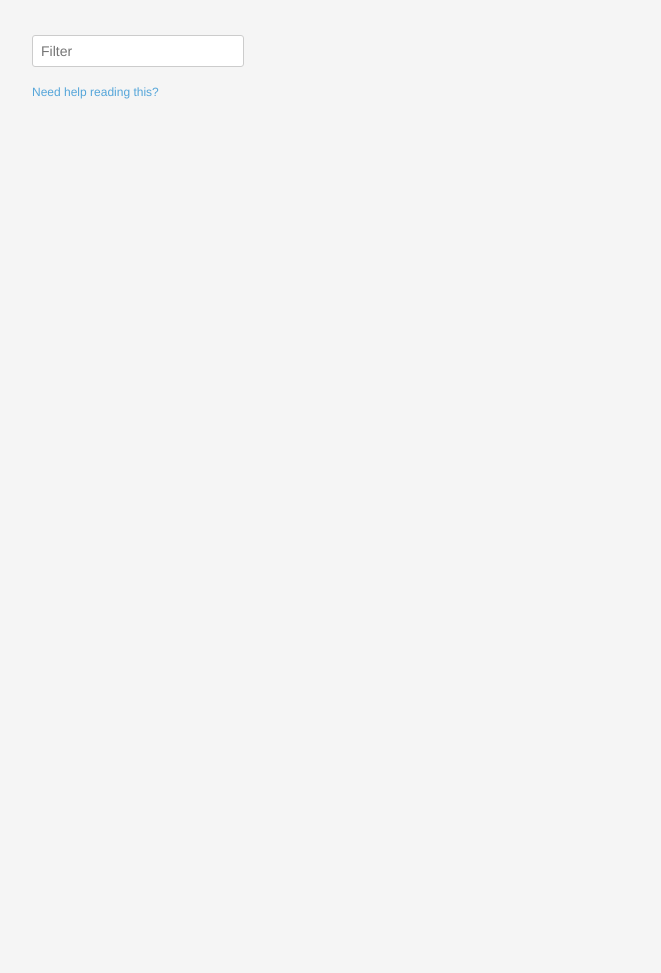
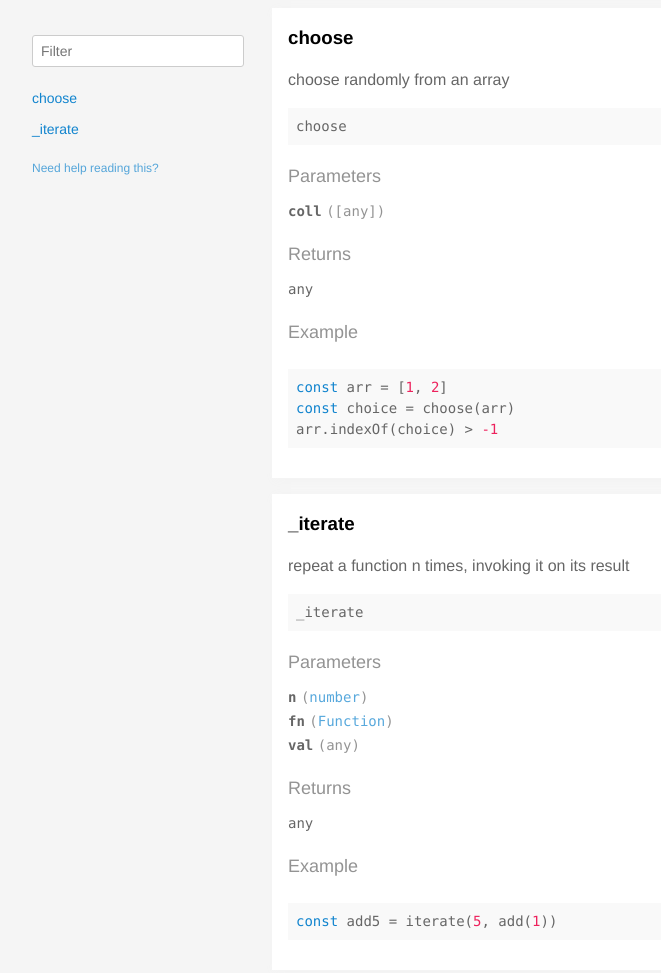
Before and after one commit to theuprising/crumbles, a website built with webpack: page docs/index.html in a window 1280 px wide. Shown: the whole page, without its empty margins (112-773 px from the left). Before the commit the page ends 800 px from the top, so only its background shows below. Built offline with nearby package versions, Linux system fonts and the light colour scheme.

Commit message:
update docs

```diff
--- a/docs/index.html
+++ b/docs/index.html
@@ -23,6 +23,26 @@
           <div id='toc'>
             <ul class='list-reset h5 py1-ul'>
 
+
+                <li><a
+                  href='#choose'
+                  class="">
+                  choose
+
+                </a>
+
+                </li>
+
+
+                <li><a
+                  href='#_iterate'
+                  class="">
+                  _iterate
+
+                </a>
+
+                </li>
+
             </ul>
           </div>
           <div class='mt1 h6 quiet'>
@@ -32,6 +52,160 @@
       </div>
       <div class='fix-margin-3'>
 
+
+            <section class='p2 mb2 clearfix bg-white minishadow'>
+
+
+  <div class='clearfix'>
+
+    <h3 class='fl m0' id='choose'>
+      choose
+    </h3>
+
+
+  </div>
+
+
+  <p>choose randomly from an array</p>
+
+
+  <div class='pre p1 fill-light mt0'>choose</div>
+
+
+
+
+
+
+
+
+
+
+    <div class='py1 quiet mt1 prose-big'>Parameters</div>
+    <div class='prose'>
+
+        <div class='space-bottom0'>
+          <div>
+            <span class='code bold'>coll</span> <code class='quiet'>([any])</code>
+          </div>
+
+        </div>
+
+    </div>
+
+
+
+
+
+
+      <div class='py1 quiet mt1 prose-big'>Returns</div>
+      <code>any</code>
+
+
+
+
+
+
+    <div class='py1 quiet mt1 prose-big'>Example</div>
+
+
+      <pre class='p1 overflow-auto round fill-light'><span class="hljs-keyword">const</span> arr = [<span class="hljs-number">1</span>, <span class="hljs-number">2</span>]
+<span class="hljs-keyword">const</span> choice = choose(arr)
+arr.indexOf(choice) &gt; <span class="hljs-number">-1</span></pre>
+
+
+
+
+
+
+
+
+</section>
+
+
+
+
+            <section class='p2 mb2 clearfix bg-white minishadow'>
+
+
+  <div class='clearfix'>
+
+    <h3 class='fl m0' id='_iterate'>
+      _iterate
+    </h3>
+
+
+  </div>
+
+
+  <p>repeat a function n times, invoking it on its result</p>
+
+
+  <div class='pre p1 fill-light mt0'>_iterate</div>
+
+
+
+
+
+
+
+
+
+
+    <div class='py1 quiet mt1 prose-big'>Parameters</div>
+    <div class='prose'>
+
+        <div class='space-bottom0'>
+          <div>
+            <span class='code bold'>n</span> <code class='quiet'>(<a href="https://developer.mozilla.org/en-US/docs/Web/JavaScript/Reference/Global_Objects/Number">number</a>)</code>
+          </div>
+
+        </div>
+
+        <div class='space-bottom0'>
+          <div>
+            <span class='code bold'>fn</span> <code class='quiet'>(<a href="https://developer.mozilla.org/en-US/docs/Web/JavaScript/Reference/Statements/function">Function</a>)</code>
+          </div>
+
+        </div>
+
+        <div class='space-bottom0'>
+          <div>
+            <span class='code bold'>val</span> <code class='quiet'>(any)</code>
+          </div>
+
+        </div>
+
+    </div>
+
+
+
+
+
+
+      <div class='py1 quiet mt1 prose-big'>Returns</div>
+      <code>any</code>
+
+
+
+
+
+
+    <div class='py1 quiet mt1 prose-big'>Example</div>
+
+
+      <pre class='p1 overflow-auto round fill-light'><span class="hljs-keyword">const</span> add5 = iterate(<span class="hljs-number">5</span>, add(<span class="hljs-number">1</span>))</pre>
+
+
+
+
+
+
+
+
+</section>
+
+
+
       </div>
     </div>
   </div>
```
